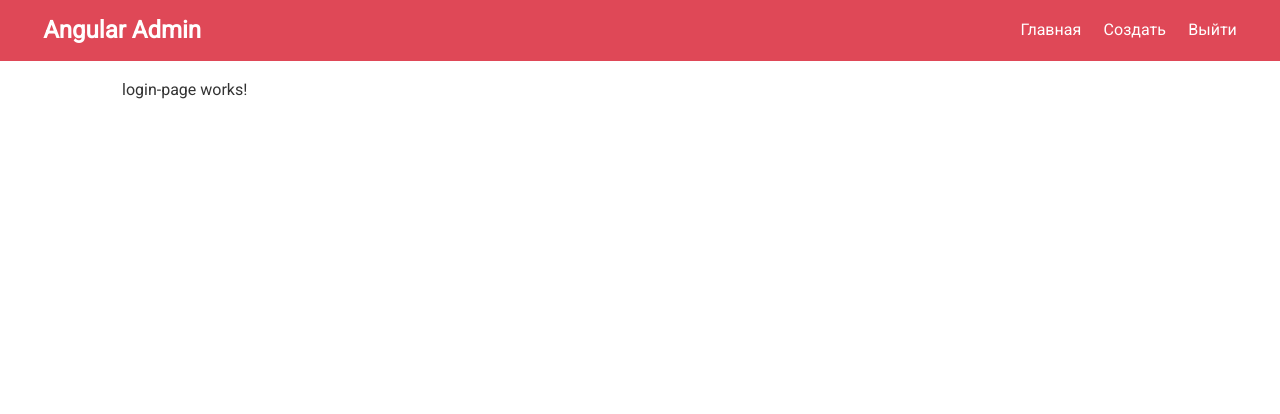
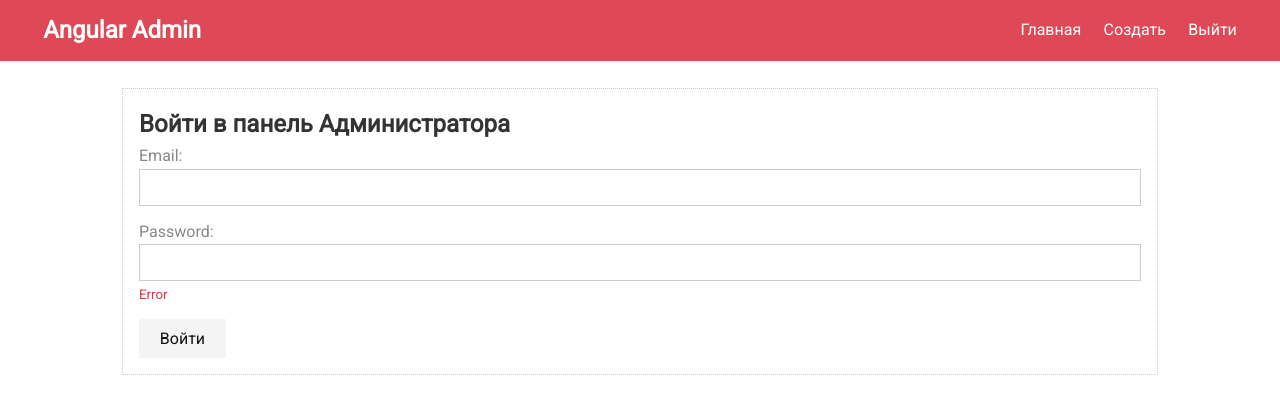
Before and after one commit to Kapibarra/ng-blog, an Angular app: page /admin/login in a window 1280 px wide. Shown: the top 414 px of the page. Built offline with nearby package versions, Linux system fonts and the light colour scheme.

Commit message:
8 enter page p1

```diff
--- a/src/app/admin/login-page/login-page.component.html
+++ b/src/app/admin/login-page/login-page.component.html
@@ -1 +1,19 @@
-<p>login-page works!</p>
+<form class="card" [formGroup]="form" (ngSubmit)="submit()">
+    <h2>Войти в панель Администратора</h2>
+    <div class="form-control" [ngClass]="{invalid: form.get('email').touched && form.get('email').invalid}">
+        <label for="email">Email:</label>
+        <input type="email">
+        <div class="validation" *ngIf="form.get('email').touched && form.get('email').invalid">
+            <small *ngIf="form.get('email').errors.required">Email required</small>
+            <small *ngIf="form.get('email').errors.email">Incorrect Email</small>
+        </div>
+    </div>
+    <div class="form-control" [ngClass]="{invalid: form.get('password').touched && form.get('password').invalid}">
+        <label for="password">Password:</label>
+        <input type="password">
+        <div class="validation" [ngClass]="{invalid: form.get('password').touched && form.get('password').invalid}">
+            <small>Error</small>
+        </div>
+    </div>
+    <button type="submit" class="btn btn-primary" [disabled]="form.invalid">Войти</button>
+</form>
--- a/src/app/admin/login-page/login-page.component.scss
+++ b/src/app/admin/login-page/login-page.component.scss
@@ -0,0 +1,4 @@
+.form {
+    max-width: 600px;
+    margin: 0 auto;
+}
--- a/src/app/admin/login-page/login-page.component.ts
+++ b/src/app/admin/login-page/login-page.component.ts
@@ -1,4 +1,5 @@
 import { Component, OnInit } from '@angular/core';
+import { FormControl, FormGroup, Validators } from '@angular/forms';
 
 @Component({
   selector: 'app-login-page',
@@ -6,10 +7,19 @@ import { Component, OnInit } from '@angular/core';
   styleUrls: ['./login-page.component.scss']
 })
 export class LoginPageComponent implements OnInit {
-
+form: FormGroup;
   constructor() { }
 
   ngOnInit() {
+    this.form = new FormGroup({
+      email: new FormControl(null, [Validators.email, Validators.required]),
+      password: new FormControl(null, [Validators.minLength(6), Validators.required]),
+    });
   }
 
+  submit() {
+    if (this.form.invalid) {
+      return
+    }
+  }
 }
```
Also changed, not shown: src/app/admin/admin.module.ts (+29 -11 lines).
